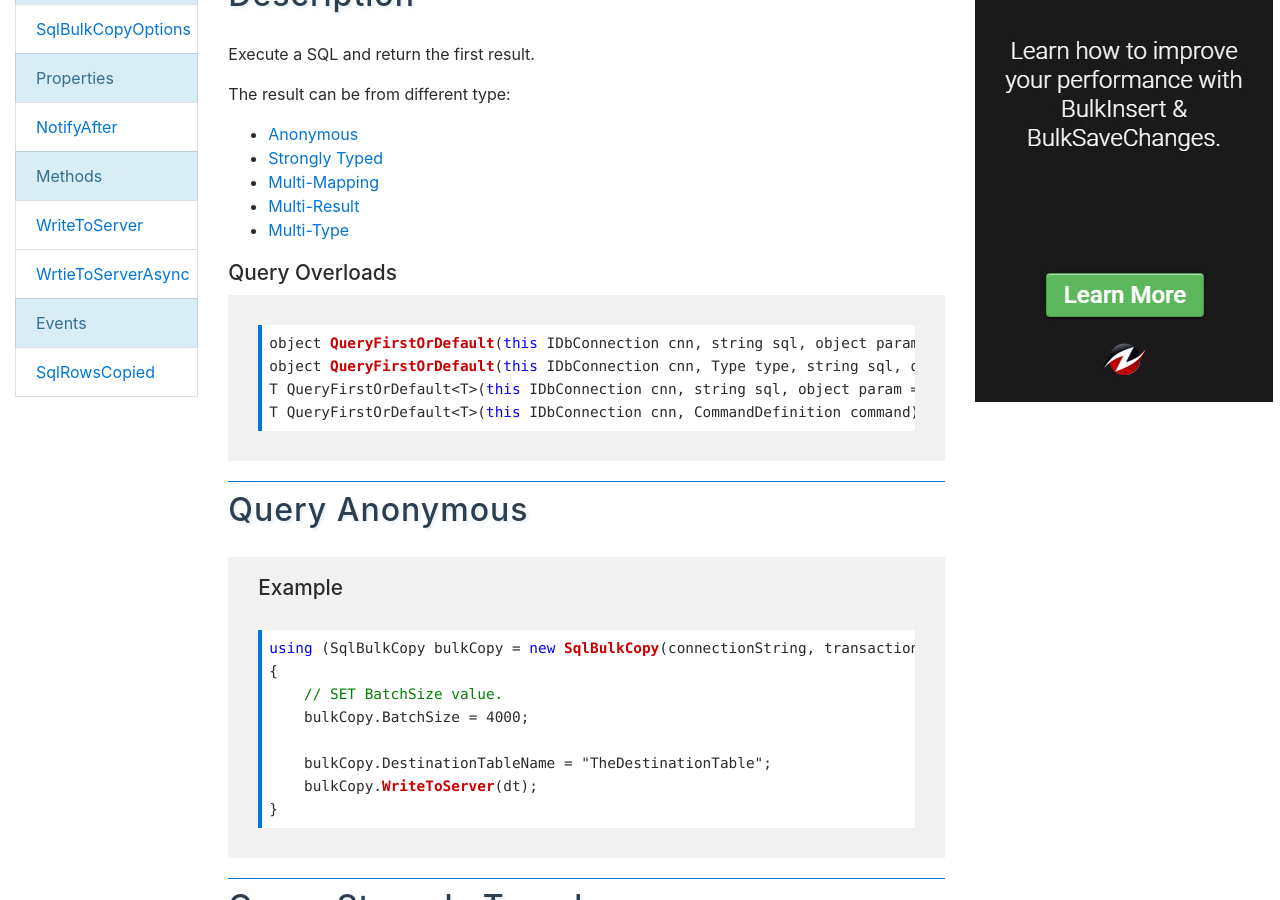
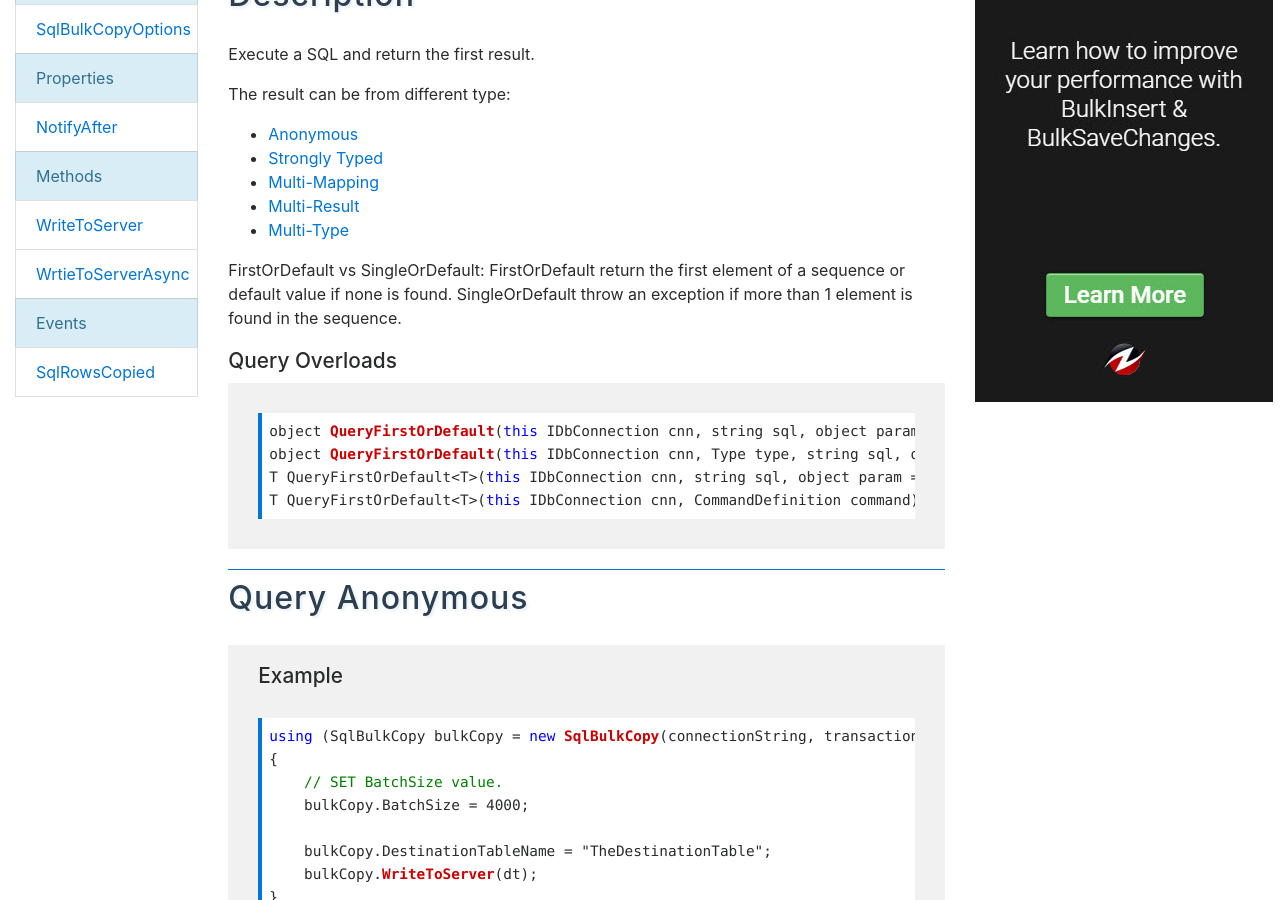
Before and after one commit to thiagopbarnabe/dapper-tutorial, a Jekyll site: the page built from docs/pages/api/queryfirstordefault.md, in a window 1280 px wide and 900 px high, scrolled down 525 px. Built offline with Jekyll 4.4.1, drawn with Linux system fonts in a browser that asks for light colours; nearby versions of some CDN libraries.

Commit message:
Update queryfirstordefault.md

```diff
--- a/docs/pages/api/queryfirstordefault.md
+++ b/docs/pages/api/queryfirstordefault.md
@@ -16,6 +16,9 @@ The result can be from different type:
 - [Multi-Mapping](#query-multi-mapping)
 - [Multi-Result](#query-multi-result)
 - [Multi-Type](#query-multi-type)
+
+> FirstOrDefault vs SingleOrDefault: FirstOrDefault return the first element of a sequence or default value if none is found. SingleOrDefault throw an exception if more than 1 element is found in the sequence.
+
 
 ### Query Overloads
 
```
